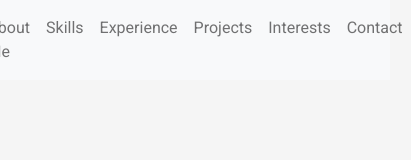
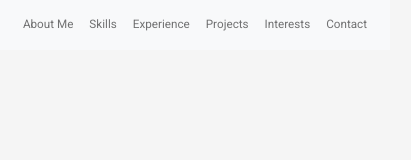
Before and after one commit to jonty-ward/Portfolio_ToDeploy, a React (Create React App) app: page / in a window 390 px wide. Shown: the top 160 px of the page, 411 px wide, since content can reach past the window. Built offline with nearby package versions, Linux system fonts and the light colour scheme.

Commit message:
some tweaks

```diff
--- a/src/styles/main.scss
+++ b/src/styles/main.scss
@@ -283,4 +283,7 @@ margin: 0vw 5vw;
     .interests-paragraph {
       min-width: 90vw;
     }
+    .navbar{
+      font-size: 3vw;
+    }
   }
```
